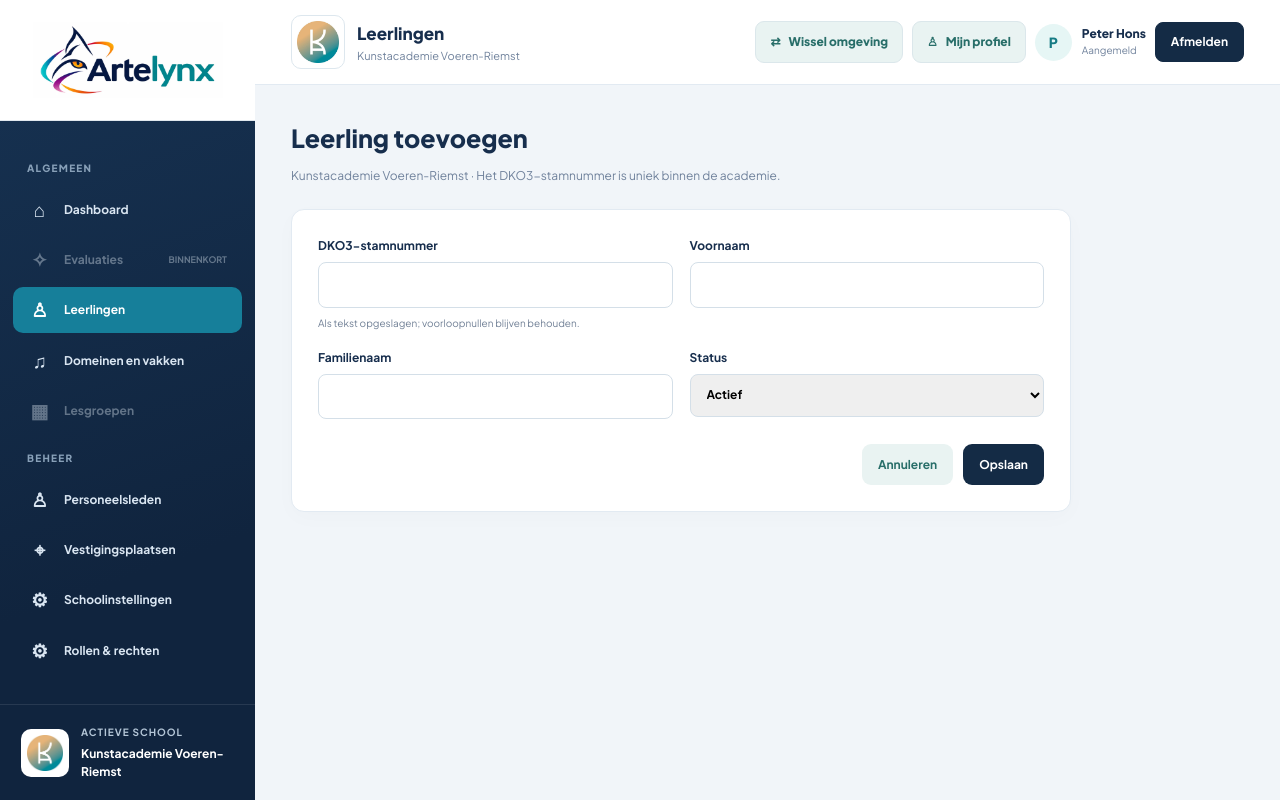
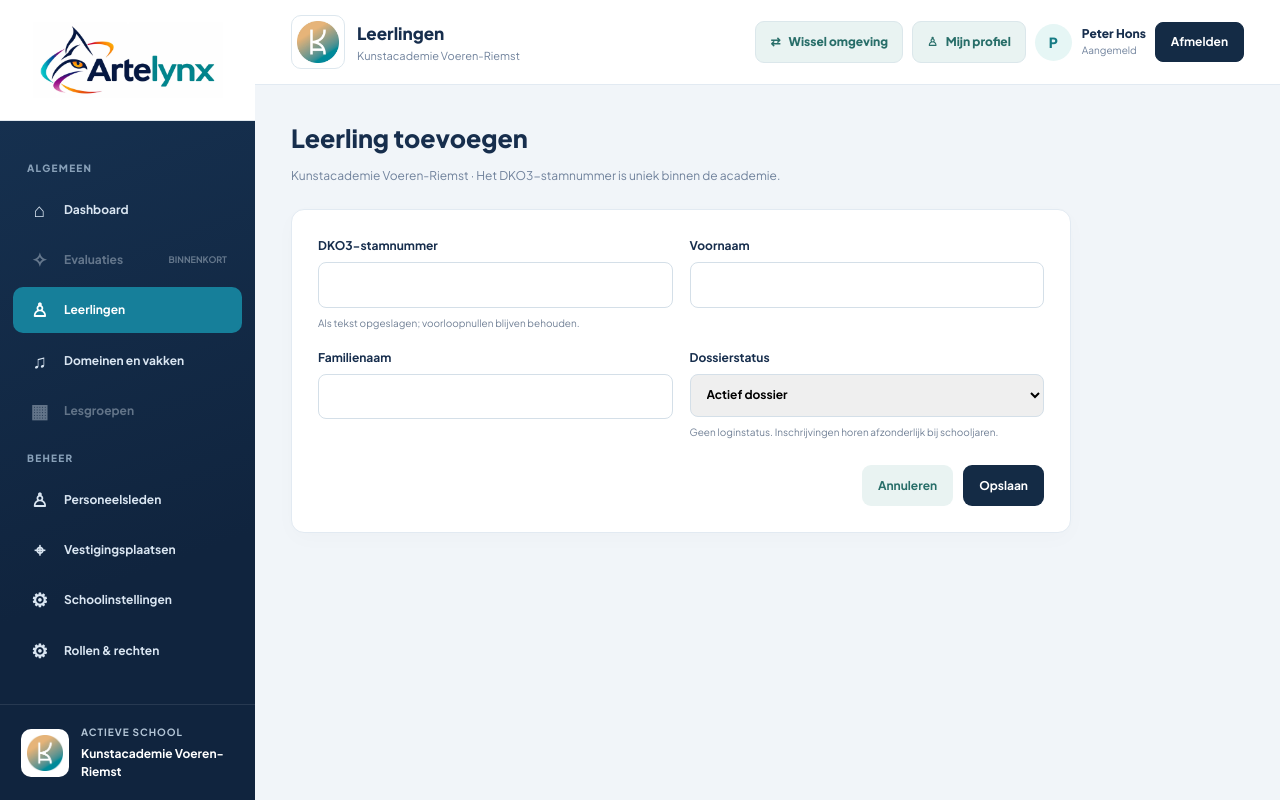
Before and after one commit to peterhons-blip/kavr-evaluaties, a Laravel app: page /school/leerlingen/nieuw in a window 1280 px wide. Run offline with Laravel 12, Linux system fonts and the light colour scheme; a user stored in the database is signed in; data comes from the database, SQL or seed files in the repository; data that the repository does not hold is empty.

Commit message:
Distinguish persistent student dossier status from school-year enrollment

```diff
--- a/resources/views/students/form.blade.php
+++ b/resources/views/students/form.blade.php
@@ -10,7 +10,7 @@
     <label>DKO3-stamnummer<input name="dko3_stamnummer" required maxlength="32" inputmode="numeric" value="{{ old('dko3_stamnummer', $student->dko3_stamnummer) }}"><small>Als tekst opgeslagen; voorloopnullen blijven behouden.</small></label>
     <label>Voornaam<input name="first_name" required maxlength="150" value="{{ old('first_name', $student->first_name) }}"></label>
     <label>Familienaam<input name="last_name" required maxlength="150" value="{{ old('last_name', $student->last_name) }}"></label>
-    <label>Status<select name="is_active"><option value="1" @selected((string)old('is_active', $student->exists ? (int)$student->is_active : 1)==='1')>Actief</option><option value="0" @selected((string)old('is_active', $student->exists ? (int)$student->is_active : 1)==='0')>Inactief</option></select></label>
+    <label>Dossierstatus<select name="is_active"><option value="1" @selected((string)old('is_active', $student->exists ? (int)$student->is_active : 1)==='1')>Actief dossier</option><option value="0" @selected((string)old('is_active', $student->exists ? (int)$student->is_active : 1)==='0')>Inactief dossier</option></select><small>Geen loginstatus. Inschrijvingen horen afzonderlijk bij schooljaren.</small></label>
 </div>
 <div class="sf-actions"><a class="btn btn-secondary" href="{{ route($platform ? 'platform.students.index' : 'school.students.index', $platform ? ['school_id' => $school->id] : []) }}">Annuleren</a><button class="btn" type="submit">Opslaan</button></div>
 </form></div>
```
